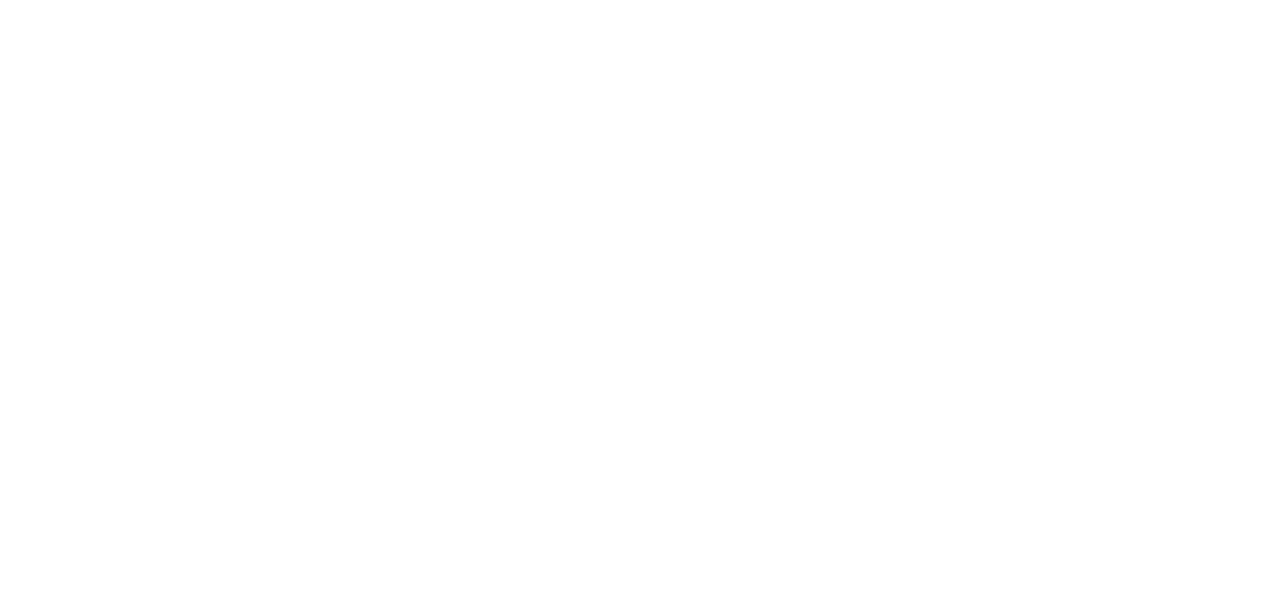
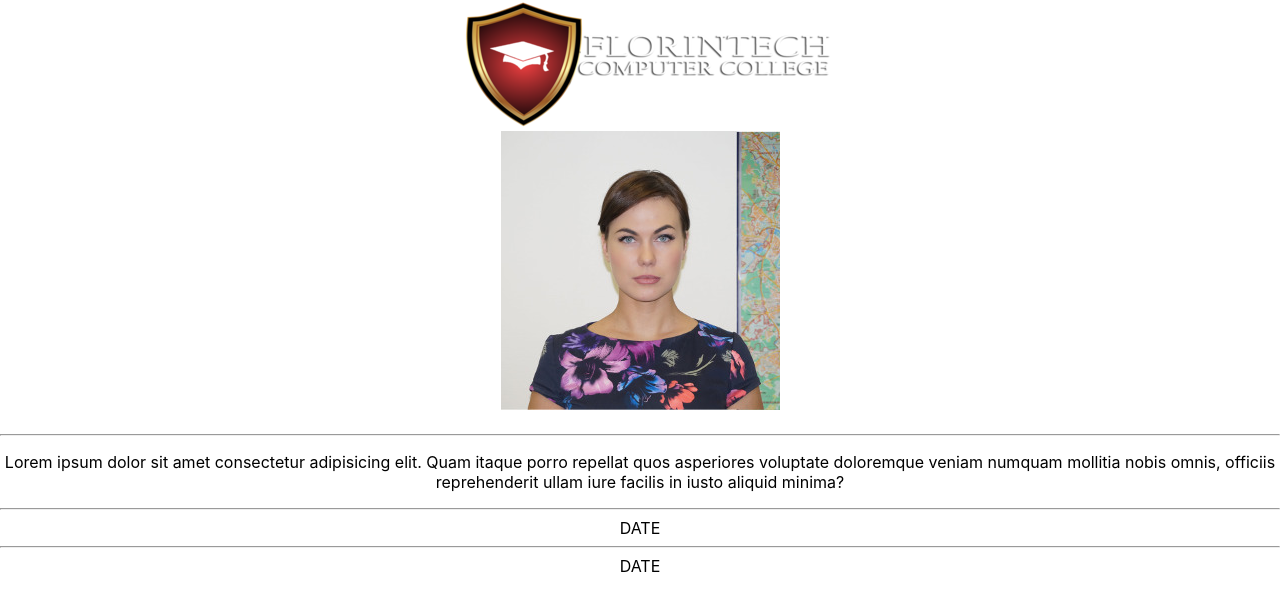
Before and after one commit to goodylove/certificate, a React (Create React App) app: page / in a window 1280 px wide. Shown: the top 610 px of the page. Built offline with nearby package versions, Linux system fonts and the light colour scheme.

Commit message:
added  image

```diff
--- a/src/App.js
+++ b/src/App.js
@@ -1,8 +1,12 @@
-import logo from "./logo.svg";
+import Certificate from "./components/Certficate";
 import "./App.css";
 
 function App() {
-  return <div className="App"></div>;
+  return (
+    <div className="App">
+      <Certificate />
+    </div>
+  );
 }
 
 export default App;
--- a/src/components/Certficate.jsx
+++ b/src/components/Certficate.jsx
@@ -0,0 +1,43 @@
+import React from "react";
+import Logo from "../assets/logo.png";
+import Img from "../assets/source03.jpg";
+
+const Certificate = () => {
+  return (
+    <div className="container">
+      <div className="logo-photo-cotainer">
+        <div className="logo">
+          <img src={Logo} alt="" />
+        </div>
+        <div className="cer"></div>
+        <div className="passport">
+          <img src={Img} alt="" />
+        </div>
+      </div>
+
+      <h2></h2>
+      <div className="user-name">
+        <span></span>
+        <hr />
+      </div>
+      <p>
+        Lorem ipsum dolor sit amet consectetur adipisicing elit. Quam itaque
+        porro repellat quos asperiores voluptate doloremque veniam numquam
+        mollitia nobis omnis, officiis reprehenderit ullam iure facilis in iusto
+        aliquid minima?
+      </p>
+      <div className="date-signature">
+        <div className="date">
+          <hr />
+          <span>DATE</span>
+        </div>
+        <div className="signature">
+          <hr />
+          <span>DATE</span>
+        </div>
+      </div>
+    </div>
+  );
+};
+
+export default Certificate;
```
